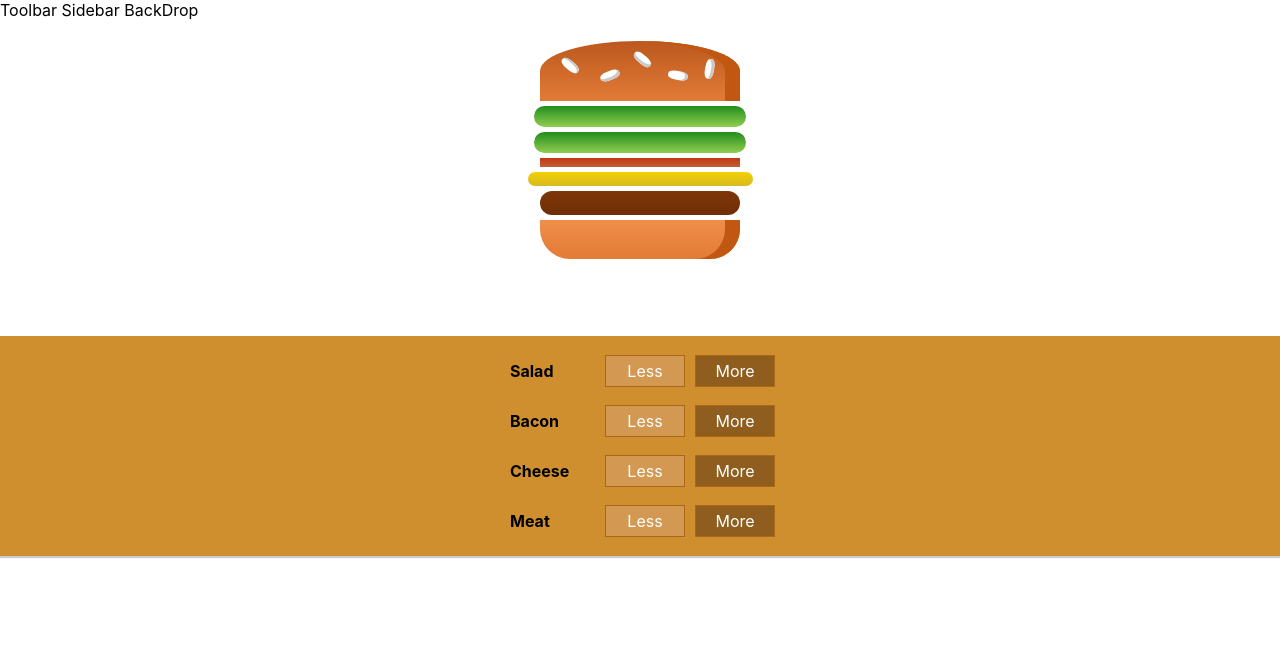
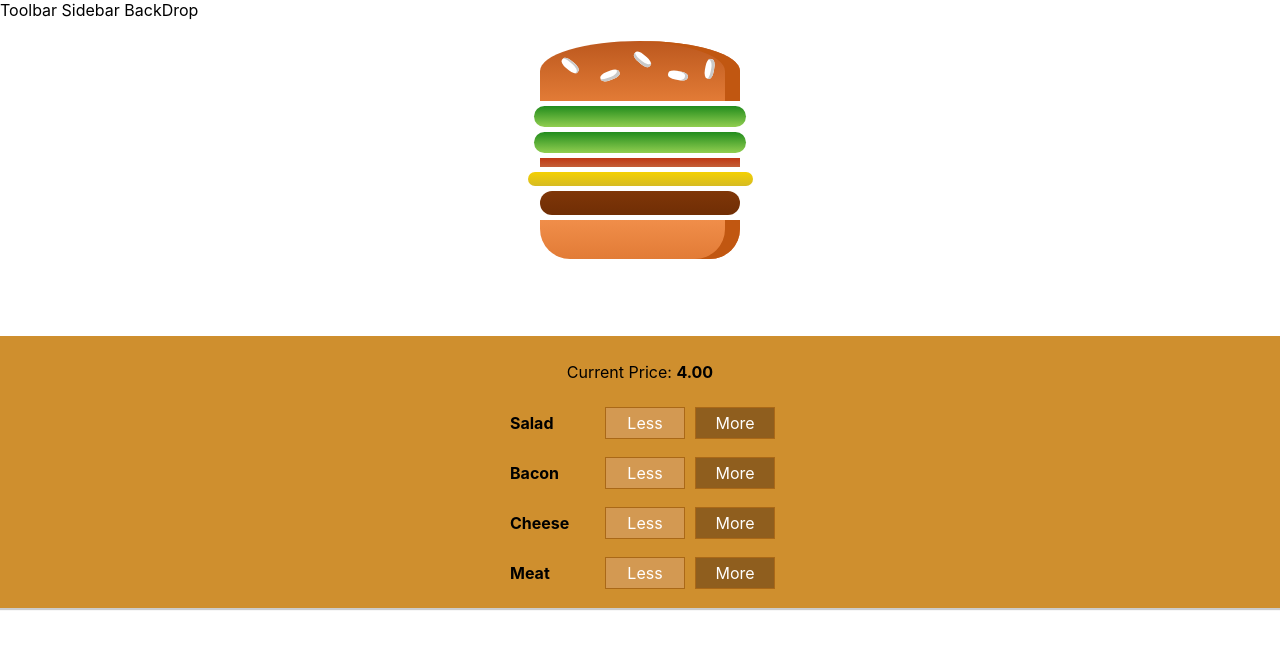
Before and after one commit to Nayeem-XTREME/BurgerBuilder, a React (Create React App) app: page / in a window 1280 px wide. Shown: the top 648 px of the page. Built offline with nearby package versions, Linux system fonts and the light colour scheme.

Commit message:
Display and update burger price

```diff
--- a/src/components/Burger/BuildControls/BuildControls.js
+++ b/src/components/Burger/BuildControls/BuildControls.js
@@ -10,9 +10,10 @@
     { label: 'Meat', type: 'meat' },
 ]
 
-export default function BuildControls({ingredientAdded, ingredientRemoved, disabled}) {
+export default function BuildControls({ingredientAdded, ingredientRemoved, disabled, price}) {
     return (
         <div className={styles.BuildControls}>
+            <p>Current Price: <strong>{price.toFixed(2)}</strong></p>
             {controls.map(x =>
                 <BuildControl
                     key={x.label}
--- a/src/containers/BurgerBuilder/BurgerBuilder.js
+++ b/src/containers/BurgerBuilder/BurgerBuilder.js
@@ -76,6 +76,7 @@
                     ingredientAdded = {this.addIngredientHandler}
                     ingredientRemoved = {this.removeIngredientHandler}
                     disabled={disabledInfo}
+                    price={this.state.totalPrice}
                 />
             </div>
         )
```
